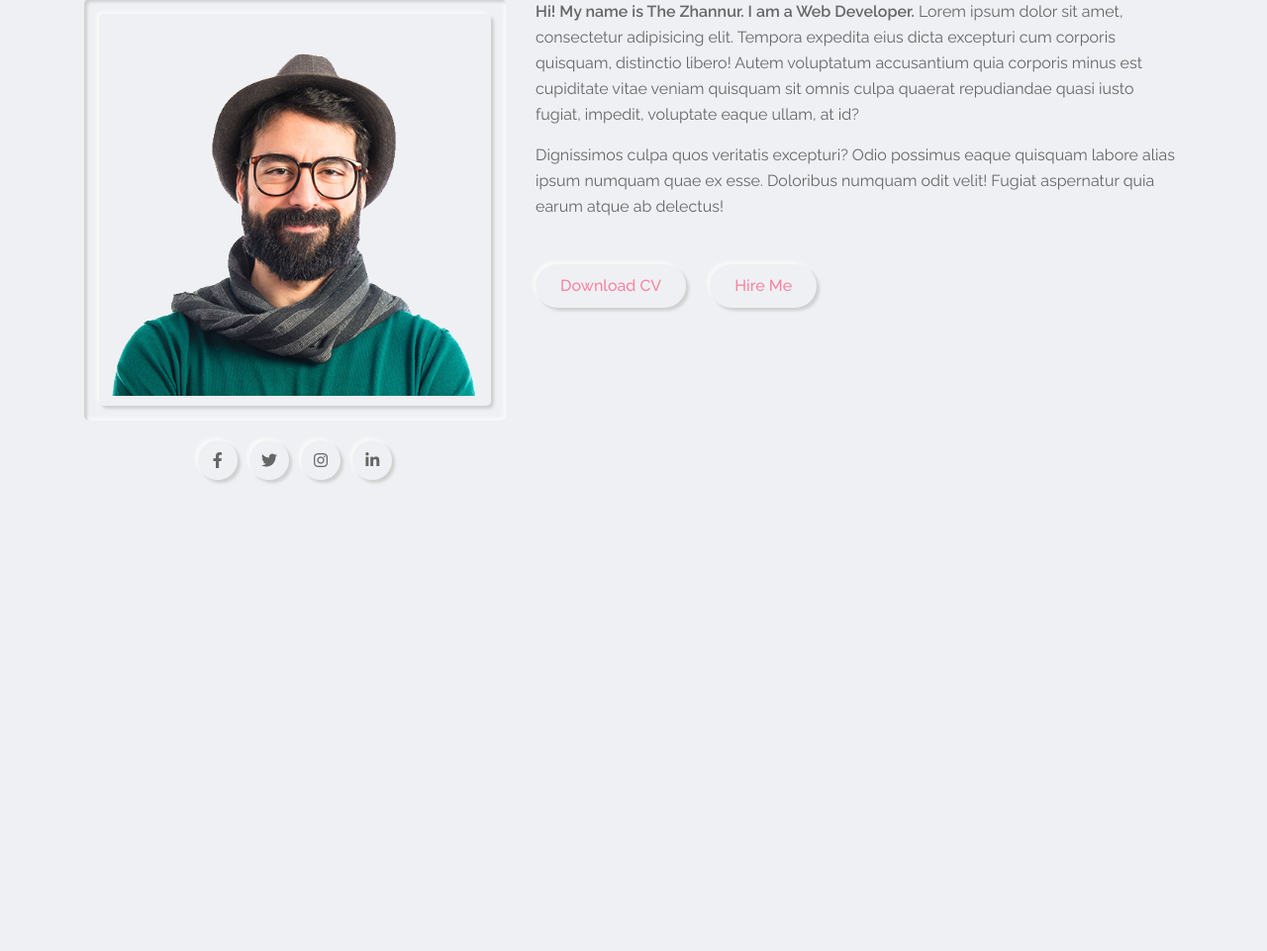
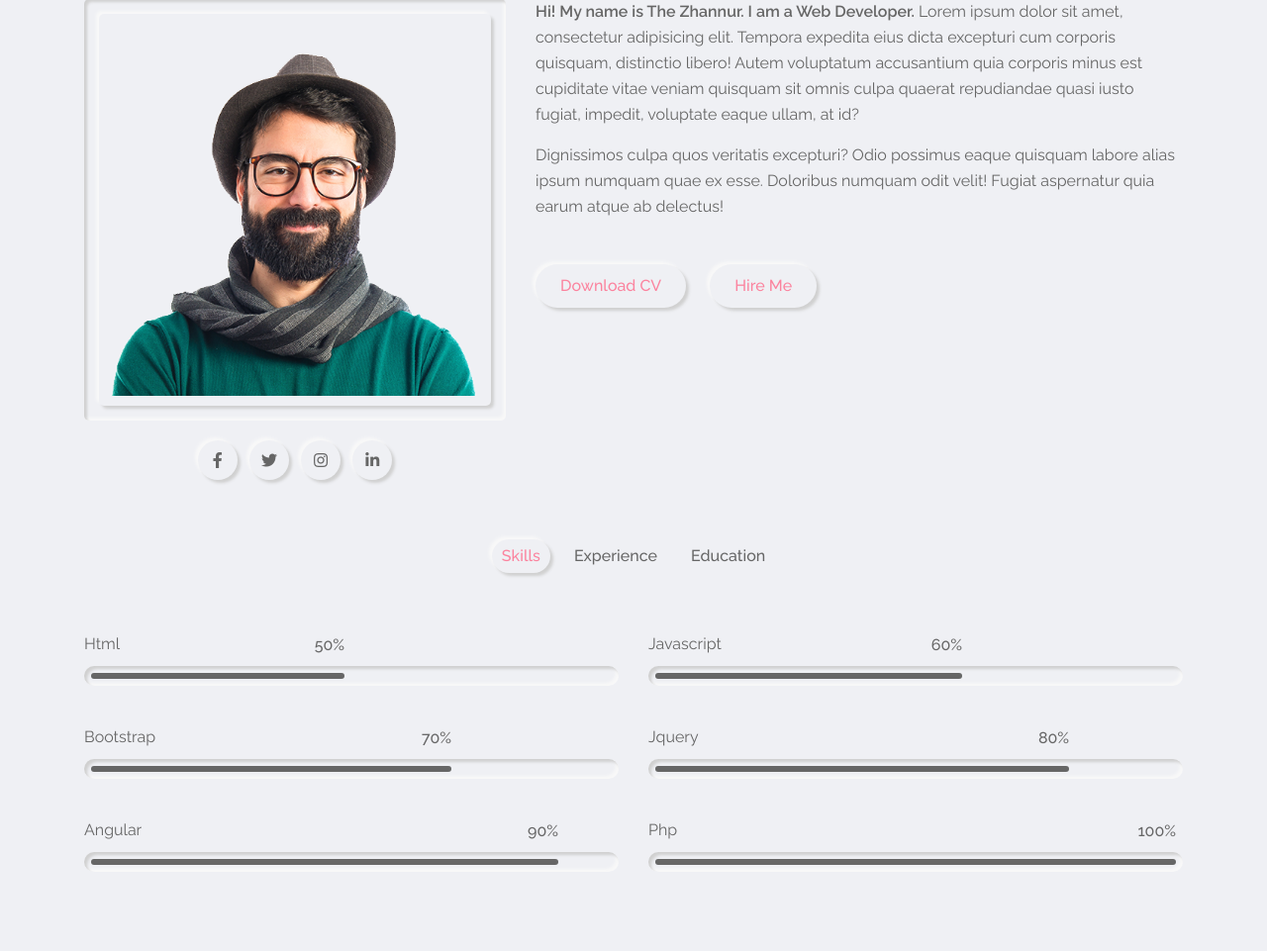
Before and after one commit to hogwartsdeveloper/portfolio, a Flask app: page / in a window 1280 px wide. Shown: the part 1010-1971 px from the top of the page at 99% size. Before the commit the page ends 1498 px from the top, so only its background shows below. Run offline with Flask 2, Linux system fonts and the light colour scheme.

Commit message:
[FEATURE] add skills

```diff
--- a/static/css/style.css
+++ b/static/css/style.css
@@ -469,7 +469,7 @@ home section
 about section
 -------------------*/
 .about-section {
-    padding: 80px 0 80px;
+    padding: 80px 0 0px;
     min-height: 100vh;
 }
 
@@ -539,3 +539,79 @@ about section
 .about-section .about-info .btn-1 {
     margin: 30px 20px 0 0;
 }
+
+.about-section .about-tabs {
+    padding: 60px 15px 50px;
+    flex: 0 0 100%;
+    max-width: 100%;
+    text-align: center;
+}
+
+.about-section .about-tabs .tab-item {
+    display: inline-block;
+    margin: 0 5px 10px;
+    cursor: pointer;
+    padding: 5px 10px;
+    border-radius: 30px;
+    transition: all 0.3s ease;
+    font-size: 16px;
+    color: var(--text-black-600);
+    font-weight: 500;
+    text-transform: capitalize;
+}
+
+.about-section .about-tabs .tab-item:hover:not(.active) {
+    opacity: 0.6;
+}
+
+.about-section .about-tabs .tab-item.active {
+    color: var(--skin-color);
+}
+
+.about-section .tab-content {
+    flex: 0 0 100%;
+    max-width: 100%;
+}
+
+.about-section .skills {
+    padding: 0 0 40px;
+}
+
+.about-section .skills .skill-item {
+    flex: 0 0 50%;
+    max-width: 50%;
+    padding: 0 15px;
+    margin-bottom: 40px;
+}
+
+.about-section .skills .skill-item p {
+    font-size: 16px;
+    color: var(--text-black-600);
+    text-transform: capitalize;
+    margin: 0 0 10px;
+}
+
+.about-section .skills .skill-item .progress {
+    height: 20px;
+    border-radius: 10px;
+    position: relative;
+}
+
+.about-section .skills .skill-item .progress-bar {
+    background-color: var(--text-black-600);
+    height: 6px;
+    left: 7px;
+    top: 7px;
+    position: relative;
+    border-radius: 10px;
+}
+
+.about-section .skills .skill-item .progress-bar span {
+    position: absolute;
+    right: 0;
+    top: 0;
+    font-size: 16px;
+    font-weight: 500;
+    color: var(--text-black-600);
+    margin-top: -40px;
+}
--- a/templates/index.html
+++ b/templates/index.html
@@ -122,7 +122,83 @@
                 </div>
             </div>
             <!-- about tabs start -->
+            <div class="row">
+                <div class="about-tabs">
+                    <span class="tab-item outer-shadow active" data-target=".skills">skills</span>
+                    <span class="tab-item" data-target=".experience">experience</span>
+                    <span class="tab-item" data-target=".education">education</span>
+                </div>
+            </div>
             <!-- about tabs end -->
+
+            <!-- skills start -->
+            <div class="row">
+                <div class="skills tab-content">
+                    <div class="row">
+                        <!-- skill item start-->
+                        <div class="skill-item">
+                            <p>Html</p>
+                            <div class="progress inner-shadow">
+                                <div class="progress-bar" style="width: calc(50% - 14px);">
+                                    <span>50%</span>
+                                </div>
+                            </div>
+                        </div>
+                        <!-- skill item end-->
+                        <!-- skill item start-->
+                        <div class="skill-item">
+                            <p>javascript</p>
+                            <div class="progress inner-shadow">
+                                <div class="progress-bar" style="width: calc(60% - 14px);">
+                                    <span>60%</span>
+                                </div>
+                            </div>
+                        </div>
+                        <!-- skill item end-->
+                        <!-- skill item start-->
+                        <div class="skill-item">
+                            <p>bootstrap</p>
+                            <div class="progress inner-shadow">
+                                <div class="progress-bar" style="width: calc(70% - 14px);">
+                                    <span>70%</span>
+                                </div>
+                            </div>
+                        </div>
+                        <!-- skill item end-->
+                        <!-- skill item start-->
+                        <div class="skill-item">
+                            <p>jquery</p>
+                            <div class="progress inner-shadow">
+                                <div class="progress-bar" style="width: calc(80% - 14px);">
+                                    <span>80%</span>
+                                </div>
+                            </div>
+                        </div>
+                        <!-- skill item end-->
+                        <!-- skill item start-->
+                        <div class="skill-item">
+                            <p>angular</p>
+                            <div class="progress inner-shadow">
+                                <div class="progress-bar" style="width: calc(90% - 14px);">
+                                    <span>90%</span>
+                                </div>
+                            </div>
+                        </div>
+                        <!-- skill item end-->
+                        <!-- skill item start-->
+                        <div class="skill-item">
+                            <p>php</p>
+                            <div class="progress inner-shadow">
+                                <div class="progress-bar" style="width: calc(100% - 14px);">
+                                    <span>100%</span>
+                                </div>
+                            </div>
+                        </div>
+                        <!-- skill item end-->
+                    </div>
+                </div>
+            </div>
+            <!-- skills end -->
         </div>
     </section>
     <!-- about section end-->
```
